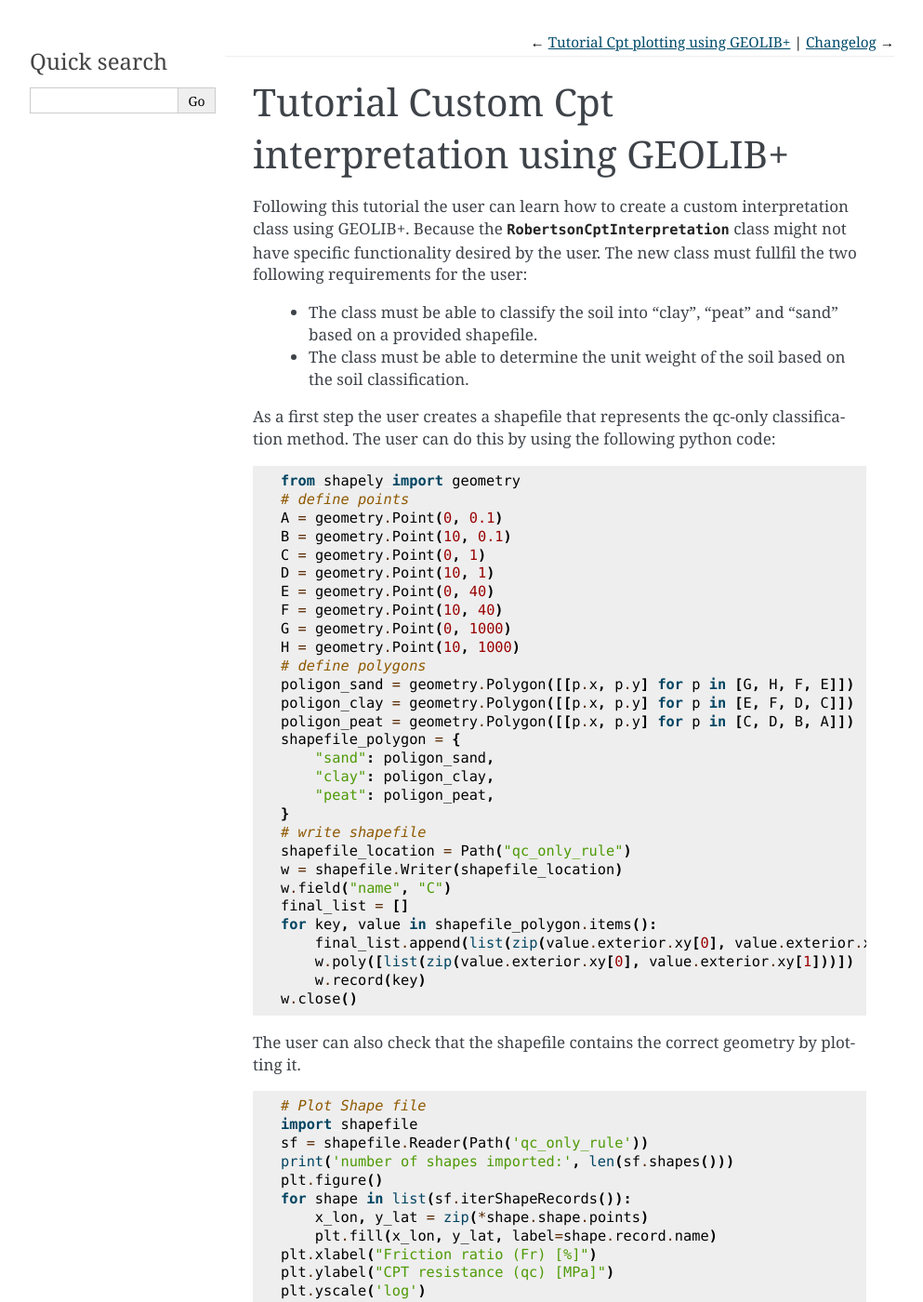
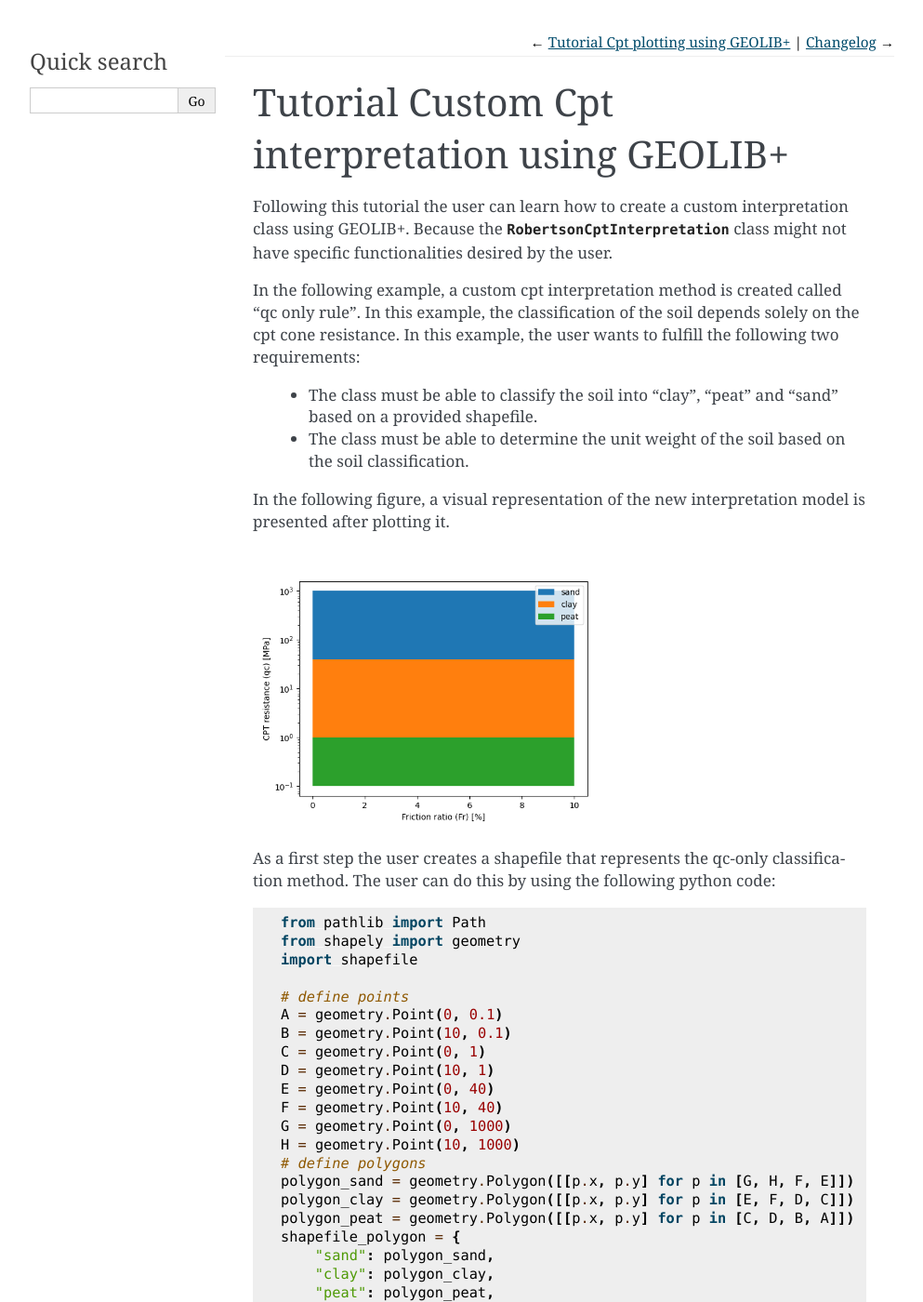
Before and after one commit to Deltares/GEOLib-Plus, a Sphinx documentation site: the page built from docs/community/tutorials/tutorial_custom_cpt_interpretation.rst, in a window 1280 px wide and 1400 px high. Shown: the whole window at 93% size, without its empty margins (148-1141 px from the left). Built offline with Sphinx 7.4.7, drawn with Linux system fonts in a browser that asks for light colours; formulas are drawn with MathJax 3; some of the changed text lies outside the part shown.

Commit message:
made some changes in tutorial_custom_cpt_interpretation.rst

```diff
--- a/docs/community/tutorials/tutorial_custom_cpt_interpretation.rst
+++ b/docs/community/tutorials/tutorial_custom_cpt_interpretation.rst
@@ -5,18 +5,30 @@
 
 Following this tutorial the user can learn how to create a custom interpretation class using GEOLIB+.
 Because the :class:`~geolib_plus.robertson_cpt_interpretation.RobertsonCptInterpretation` class
-might not have specific functionality desired by the user.
-The new class must fullfil the two following requirements for the user:
+might not have specific functionalities desired by the user.
+
+In the following example, a custom cpt interpretation method is created called "qc only rule". In this example, the
+classification of the soil depends solely on the cpt cone resistance. In this example, the user wants to fulfill the
+following two requirements:
 
  * The class must be able to classify the soil into "clay", "peat" and "sand" based on a provided shapefile.
  * The class must be able to determine the unit weight of the soil based on the soil classification.
+
+In the following figure, a visual representation
+of the new interpretation model is presented after plotting it.
+
+.. image:: ../../_static/qc_only_rule.png
+  :width: 400
 
 As a first step the user creates a shapefile that represents the qc-only classification method.
 The user can do this by using the following python code:
 
 .. code-block:: python
 
+        from pathlib import Path
         from shapely import geometry
+        import shapefile
+
         # define points
         A = geometry.Point(0, 0.1)
         B = geometry.Point(10, 0.1)
@@ -27,13 +39,13 @@
         G = geometry.Point(0, 1000)
         H = geometry.Point(10, 1000)
         # define polygons
-        poligon_sand = geometry.Polygon([[p.x, p.y] for p in [G, H, F, E]])
-        poligon_clay = geometry.Polygon([[p.x, p.y] for p in [E, F, D, C]])
-        poligon_peat = geometry.Polygon([[p.x, p.y] for p in [C, D, B, A]])
+        polygon_sand = geometry.Polygon([[p.x, p.y] for p in [G, H, F, E]])
+        polygon_clay = geometry.Polygon([[p.x, p.y] for p in [E, F, D, C]])
+        polygon_peat = geometry.Polygon([[p.x, p.y] for p in [C, D, B, A]])
         shapefile_polygon = {
-            "sand": poligon_sand,
-            "clay": poligon_clay,
-            "peat": poligon_peat,
+            "sand": polygon_sand,
+            "clay": polygon_clay,
+            "peat": polygon_peat,
         }
         # write shapefile
         shapefile_location = Path("qc_only_rule")
@@ -46,12 +58,13 @@
             w.record(key)
         w.close()
 
-The user can also check that the shapefile contains the correct geometry by plotting it.
+The user can also check if the shapefile contains the correct geometry by plotting it.
 
 .. code-block:: python
 
+    import matplotlib.pyplot as plt
+
     # Plot Shape file
-    import shapefile
     sf = shapefile.Reader(Path('qc_only_rule'))
     print('number of shapes imported:', len(sf.shapes()))
     plt.figure()
@@ -59,17 +72,10 @@
         x_lon, y_lat = zip(*shape.shape.points)
         plt.fill(x_lon, y_lat, label=shape.record.name)
     plt.xlabel("Friction ratio (Fr) [%]")
-    plt.ylabel("CPT resistance (qc) [MPa]")
+    plt.ylabel("Cone resistance (qc) [MPa]")
     plt.yscale('log')
     plt.legend()
     plt.show()
-
-In the following example, a custom cpt interpretation method is created called "qc only rule". In this example, the
-classification of the soil depends solely on the cpt cone resistance. In the following figure, a visual representation
-of the new interpretation model is presented after plotting it.
-
-.. image:: ../../_static/qc_only_rule.png
-  :width: 400
 
 Then the user should make their own custom interpretation class which should inherit for the :class:`~geolib_plus.cpt_base_model.AbstractInterpretationMethod`.
 In the following example the class created is named **CustomCptInterpretation**, this class inherits from both
```
Also changed, not shown: other parts of docs/community/tutorials/tutorial_custom_cpt_interpretation.rst (+2 -2 lines).
